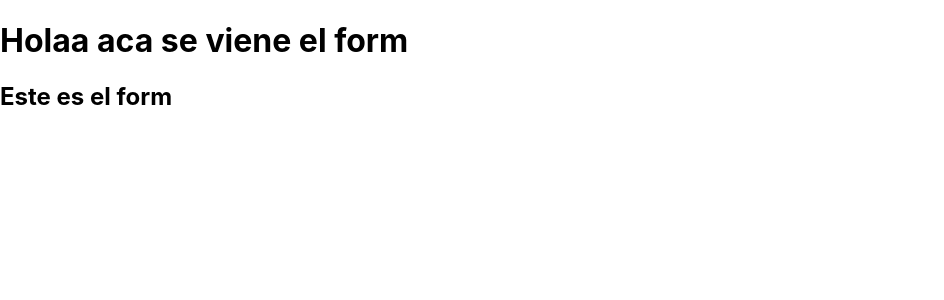
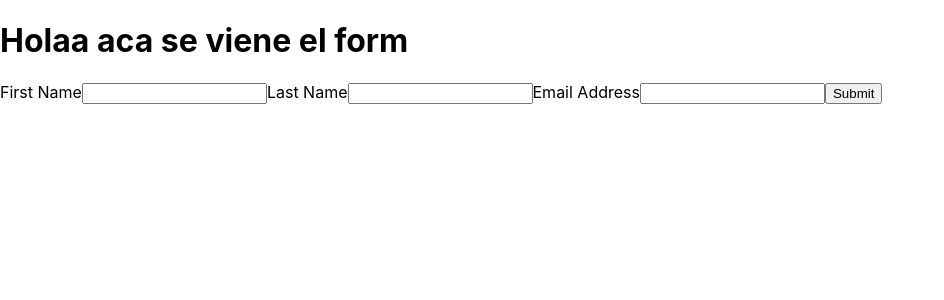
Before and after one commit to groiajuan/sharedmoneymanager, a React (Create React App) app in the folder sharedmoneymanager/: page / in a window 1280 px wide. Shown: the top 300 px of the page, without its empty margins (0-944 px from the left). Built offline with nearby package versions, Linux system fonts and the light colour scheme.

Commit message:
Primary Form
Primary Form

```diff
--- a/sharedmoneymanager/src/TestForm/TestForm.js
+++ b/sharedmoneymanager/src/TestForm/TestForm.js
@@ -1,17 +1,78 @@
 import React from "react";
+import { useFormik } from "formik";
 
-function TestForm()
-{
-    return (
-        <div className="formClass">
+function TestForm() {
 
-       <h2>Este es el form</h2>
-       </div>
+    const validate = values => {
 
-           );
+        const errors = {};
+
+        if (!values.firstName) {
+          errors.firstName = 'Required';
+        } else if (values.firstName.length > 15) {
+          errors.firstName = 'Must be 15 characters or less';
+        }
+
+        if (!values.lastName) {
+          errors.lastName = 'Required';
+        } else if (values.lastName.length > 20) {
+          errors.lastName = 'Must be 20 characters or less';
+        }
+
+        if (!values.email) {
+          errors.email = 'Required';
+        } else if (!/^[A-Z0-9._%+-]+@[A-Z0-9.-]+\.[A-Z]{2,4}$/i.test(values.email)) {
+          errors.email = 'Invalid email address';
+        }
+
+        return errors;
+      };
 
 
-};
+    const formik = useFormik({
+        initialValues: {
+          firstName: '',
+          lastName: '',
+          email: '',
+        },
+        validate,
+        onSubmit: values => {
+          alert(JSON.stringify(values, null, 2));
+        },
+      });
 
+      return (
+        <form onSubmit={formik.handleSubmit}>
+          <label htmlFor="firstName">First Name</label>
+          <input
+            id="firstName"
+            name="firstName"
+            type="text"
+            onChange={formik.handleChange}
+            value={formik.values.firstName}
+          />
+
+          <label htmlFor="lastName">Last Name</label>
+          <input
+            id="lastName"
+            name="lastName"
+            type="text"
+            onChange={formik.handleChange}
+            value={formik.values.lastName}
+          />
+
+          <label htmlFor="email">Email Address</label>
+          <input
+            id="email"
+            name="email"
+            type="email"
+            onChange={formik.handleChange}
+            value={formik.values.email}
+          />
+
+          <button type="submit">Submit</button>
+        </form>
+      );
+    };
 
 export default TestForm;
```
Also changed, not shown: sharedmoneymanager/src/Styles/GlobalStyles.css (added).
